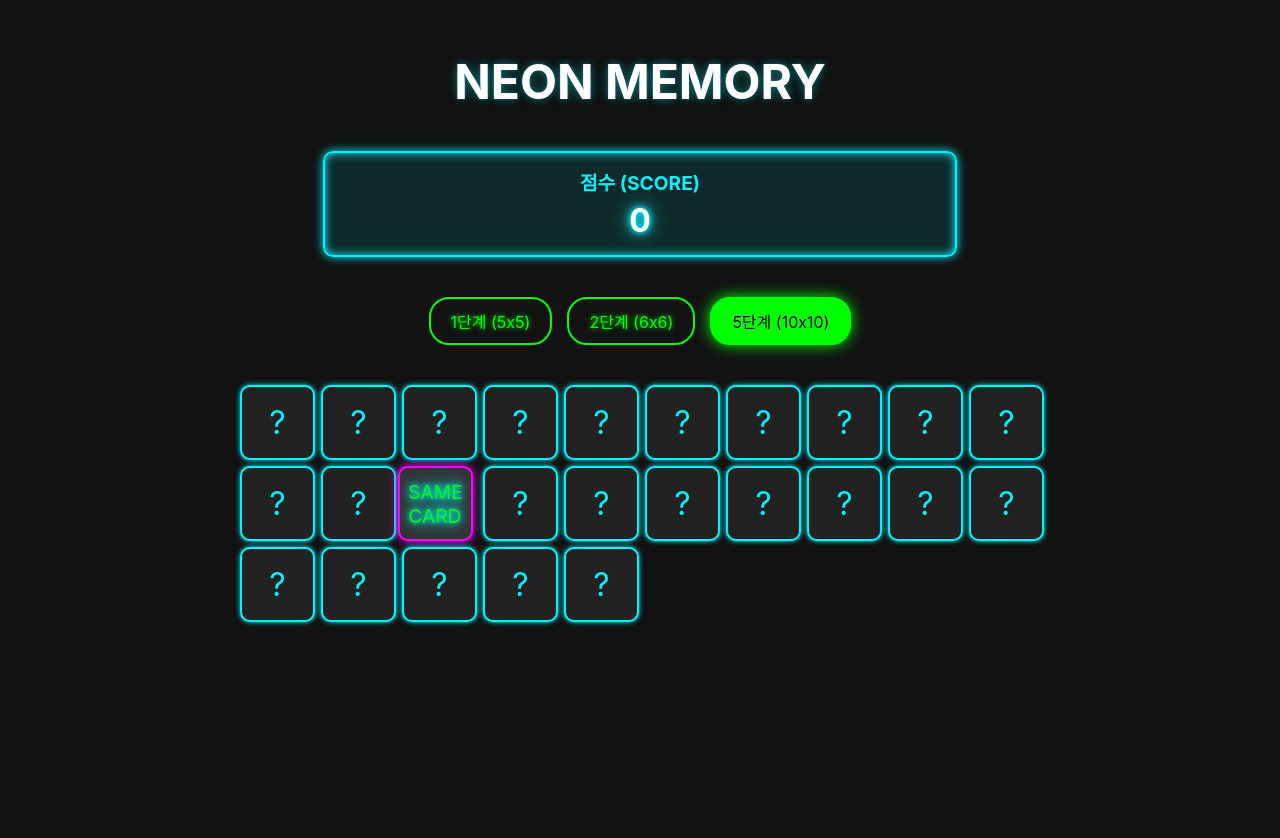
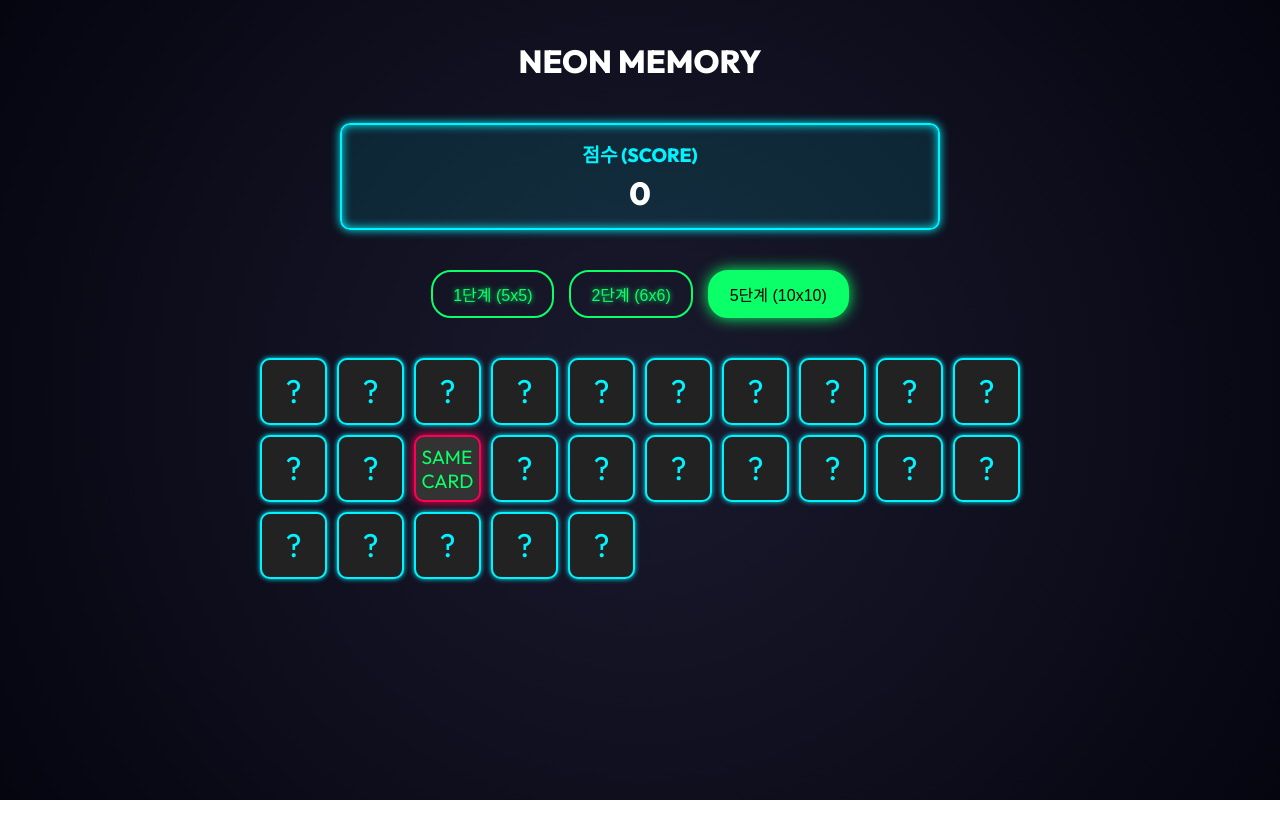
Before and after one commit to DevLime-FE/samecard, a React (Create React App) app: page / in a window 1280 px wide. After the commit the page ends 800 px from the top, so only its background shows below. Built offline with nearby package versions, Linux system fonts and the light colour scheme.

Commit message:
전체 디자인 변경

```diff
--- a/src/index.css
+++ b/src/index.css
@@ -1,63 +1,125 @@
+@import url('https://fonts.googleapis.com/css2?family=Outfit:wght@300;400;600;800&display=swap');
+
 :root {
+  /* Colors - Premium Neon Palette */
+  --bg-dark: #050510;
+  --bg-gradient: radial-gradient(circle at 50% 50%, #1a1a2e 0%, #050510 100%);
+
   --neon-blue: #00f3ff;
-  --neon-pink: #ff00ff;
-  --neon-yellow: #ffee00;
-  --neon-green: #00ff00;
-  --bg-dark: #121212;
-  --card-bg: #1a1a1a;
+  --neon-purple: #bc13fe;
+  --neon-pink: #ff0055;
+  --neon-green: #0aff68;
+
+  --glass-bg: rgba(255, 255, 255, 0.05);
+  --glass-border: rgba(255, 255, 255, 0.1);
+  --glass-highlight: rgba(255, 255, 255, 0.2);
+
   --text-main: #ffffff;
+  --text-muted: rgba(255, 255, 255, 0.6);
+
+  --card-back: #101015;
+}
+
+* {
+  box-sizing: border-box;
 }
 
 body {
   margin: 0;
-  font-family: 'Inter', -apple-system, BlinkMacSystemFont, 'Segoe UI', 'Roboto', 'Oxygen',
-    'Ubuntu', 'Cantarell', 'Fira Sans', 'Droid Sans', 'Helvetica Neue',
-    sans-serif;
+  font-family: 'Outfit', sans-serif;
+  background-color: var(--bg-dark);
+  background: var(--bg-gradient);
+  color: var(--text-main);
+  min-height: 100vh;
+  overflow-x: hidden;
   -webkit-font-smoothing: antialiased;
-  -moz-osx-font-smoothing: grayscale;
-  background-color: var(--bg-dark);
-  color: var(--text-main);
-  overflow-x: hidden;
 }
 
-/* Neon Glow Utilities */
-.text-glow {
-  text-shadow: 0 0 5px var(--neon-blue), 0 0 10px var(--neon-blue), 0 0 20px var(--neon-blue);
+/* Glassmorphism Utilities */
+.glass-panel {
+  background: var(--glass-bg);
+  backdrop-filter: blur(12px);
+  -webkit-backdrop-filter: blur(12px);
+  border: 1px solid var(--glass-border);
+  border-radius: 16px;
+  box-shadow: 0 4px 30px rgba(0, 0, 0, 0.3);
 }
 
-.box-glow {
-  box-shadow: 0 0 5px var(--neon-pink), 0 0 10px var(--neon-pink);
+.glass-button {
+  background: var(--glass-bg);
+  border: 1px solid var(--glass-border);
+  color: var(--text-main);
+  padding: 12px 24px;
+  border-radius: 50px;
+  font-family: inherit;
+  font-weight: 600;
+  cursor: pointer;
+  transition: all 0.3s cubic-bezier(0.25, 0.8, 0.25, 1);
+  text-transform: uppercase;
+  letter-spacing: 1px;
+}
+
+.glass-button:hover {
+  background: var(--glass-highlight);
+  border-color: var(--neon-blue);
+  box-shadow: 0 0 15px var(--neon-blue);
+  text-shadow: 0 0 5px var(--neon-blue);
+}
+
+.glass-button.active {
+  background: rgba(0, 243, 255, 0.15);
+  border-color: var(--neon-blue);
+  box-shadow: 0 0 20px rgba(0, 243, 255, 0.4);
+}
+
+/* Typography & Effects */
+.title-glow {
+  font-size: 3.5rem;
+  font-weight: 800;
+  text-align: center;
+  color: #fff;
+  text-shadow:
+    0 0 10px rgba(188, 19, 254, 0.7),
+    0 0 20px rgba(188, 19, 254, 0.5),
+    0 0 40px rgba(188, 19, 254, 0.3);
+  margin: 0 0 30px 0;
+  letter-spacing: -1px;
+}
+
+.status-text {
+  font-size: 1.2rem;
+  color: var(--text-muted);
 }
 
 /* Animations */
-@keyframes flicker {
-  0%, 18%, 22%, 25%, 53%, 57%, 100% {
-    text-shadow:
-      0 0 4px #fff,
-      0 0 11px #fff,
-      0 0 19px #fff,
-      0 0 40px var(--neon-blue),
-      0 0 80px var(--neon-blue),
-      0 0 90px var(--neon-blue),
-      0 0 100px var(--neon-blue),
-      0 0 150px var(--neon-blue);
+@keyframes float {
+
+  0%,
+  100% {
+    transform: translateY(0);
   }
-  20%, 24%, 55% {
-    text-shadow: none;
+
+  50% {
+    transform: translateY(-10px);
   }
 }
 
-.neon-title {
-  font-size: 3rem;
-  font-weight: bold;
-  color: #fff;
-  animation: flicker 2.5s infinite alternate;
-  margin-bottom: 20px;
+@keyframes popIn {
+  0% {
+    transform: scale(0.8);
+    opacity: 0;
+  }
+
+  100% {
+    transform: scale(1);
+    opacity: 1;
+  }
 }
 
-button {
-  cursor: pointer;
-  border: none;
-  background: none;
-  font-family: inherit;
+.animate-float {
+  animation: float 4s ease-in-out infinite;
 }
+
+.animate-pop {
+  animation: popIn 0.4s cubic-bezier(0.175, 0.885, 0.32, 1.275) forwards;
+}
```
